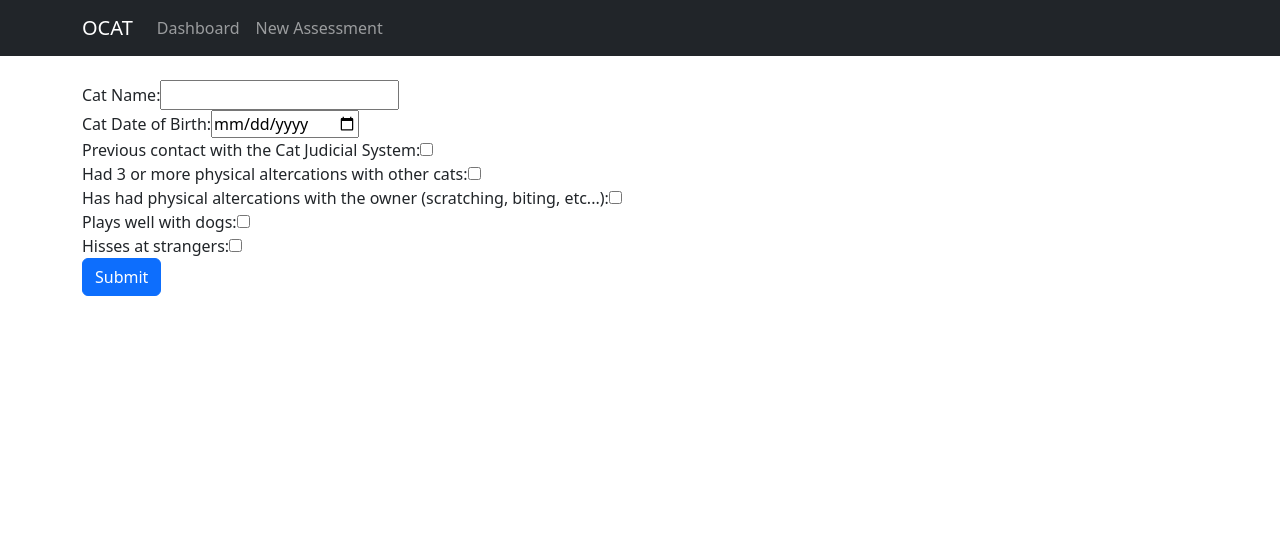
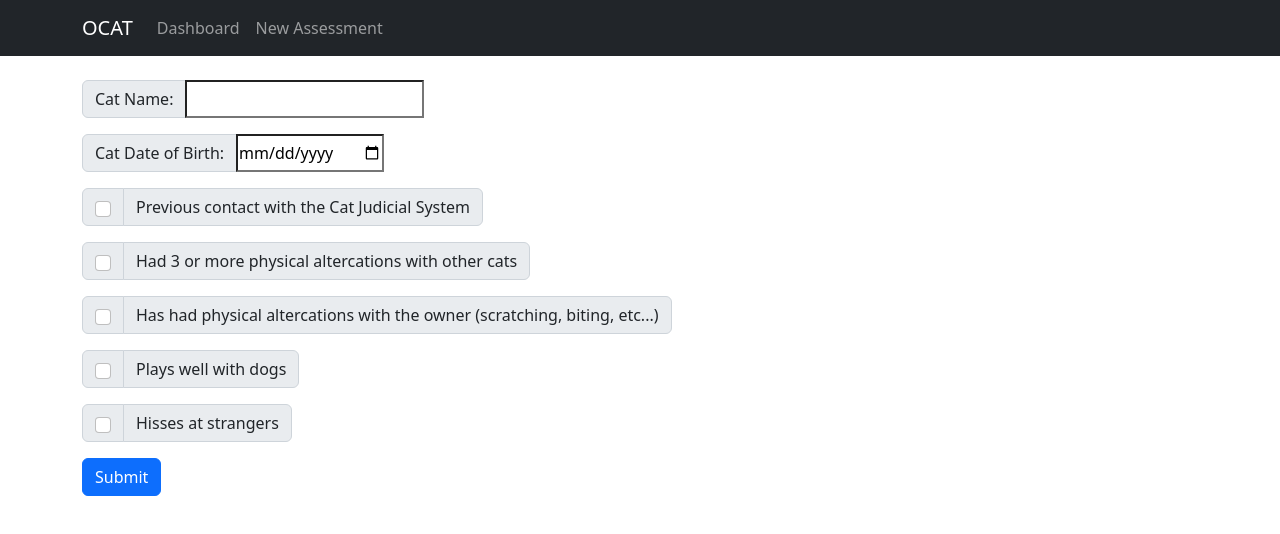
Before and after one commit to ThamarVD/OCAT-thamarvd, a React (Create React App) app in the folder packages/client/: page /assessment/new in a window 1280 px wide. Shown: the top 534 px of the page. Built offline with nearby package versions, Linux system fonts and the light colour scheme.

Commit message:
Created Design for New Assessment.jsx

```diff
--- a/packages/client/src/pages/Assessments/NewAssessment.jsx
+++ b/packages/client/src/pages/Assessments/NewAssessment.jsx
@@ -1,5 +1,5 @@
 import React from 'react';
-import { Button, Form } from 'react-bootstrap';
+import { Button, Form, InputGroup } from 'react-bootstrap';
 import { useForm } from 'react-hook-form';
 import { AssessmentService } from '../../services/AssessmentService';
 
@@ -44,41 +44,81 @@ export const NewAssessment = () => {
 
   return (
     <form onSubmit={handleSubmit((data) => onSubmit(data))} >
-      <label>
-        Cat Name:
-        <input {...register(`catName`)} />
-      </label>
-      <br />
-      <label>
-        Cat Date of Birth:
-        <input type="date" {...register(`catDateOfBirth`)} />
-      </label>
-      <br />
-      <label>
-        Previous contact with the Cat Judicial System:
-        <input {...register(`prevContact`)} type="checkbox" />
-      </label>
-      <br />
-      <label>
-        Had 3 or more physical altercations with other cats:
-        <input {...register(`catAltercations`)} type="checkbox" />
-      </label>
-      <br />
-      <label>
-        Has had physical altercations with the owner (scratching, biting, etc...):
-        <input {...register(`ownerAltercations`)} type="checkbox" />
-      </label>
-      <br />
-      <label>
-        Plays well with dogs:
-        <input {...register(`playsWithDogs`)} type="checkbox" />
-      </label>
-      <br />
-      <label>
-        Hisses at strangers:
-        <input {...register(`hisses`)} type="checkbox" />
-      </label>
-      <br />
+      <div className="input-group mb-3">
+        <span className="input-group-text">
+          Cat Name:
+        </span>
+        <input {...register(`catName`)} className="from-control" />
+      </div>
+
+      <div className="input-group mb-3">
+        <span className="input-group-text">
+          Cat Date of Birth:
+        </span>
+        <input type="date" {...register(`catDateOfBirth`)} className="from-control" />
+      </div>
+
+      <div className="mb-3 input-group">
+        <span className="input-group-text">
+          <input
+            name="prevContact"
+            type="checkbox"
+            className="form-check-input"
+            {...register(`prevContact`)} />
+        </span>
+        <span className="input-group-text">Previous contact with the Cat Judicial System</span>
+      </div>
+
+      <div className="mb-3 input-group">
+        <span className="input-group-text">
+          <input
+            name="prevContact"
+            type="checkbox"
+            className="form-check-input"
+            {...register(`catAltercations`)} />
+        </span>
+        <span className="input-group-text">Had 3 or more physical altercations with other cats</span>
+      </div>
+
+      <div className="mb-3 input-group">
+        <span className="input-group-text">
+          <input
+            name="prevContact"
+            type="checkbox"
+            className="form-check-input"
+            {...register(`ownerAltercations`)} />
+        </span>
+        <span className="input-group-text">
+          Has had physical altercations with the owner (scratching, biting, etc...)
+        </span>
+      </div>
+
+      <div className="mb-3 input-group">
+        <span className="input-group-text">
+          <input
+            name="prevContact"
+            type="checkbox"
+            className="form-check-input"
+            {...register(`playsWithDogs`)} />
+        </span>
+        <span className="input-group-text">
+          Plays well with dogs
+        </span>
+      </div>
+
+      <div className="mb-3 input-group">
+        <span className="input-group-text">
+          <input
+            name="prevContact"
+            type="checkbox"
+            className="form-check-input"
+            {...register(`hisses`)} />
+        </span>
+        <span className="input-group-text">
+          Hisses at strangers
+        </span>
+      </div>
+
       <Button variant="primary" type="submit">Submit</Button>
     </form>
   );
```
